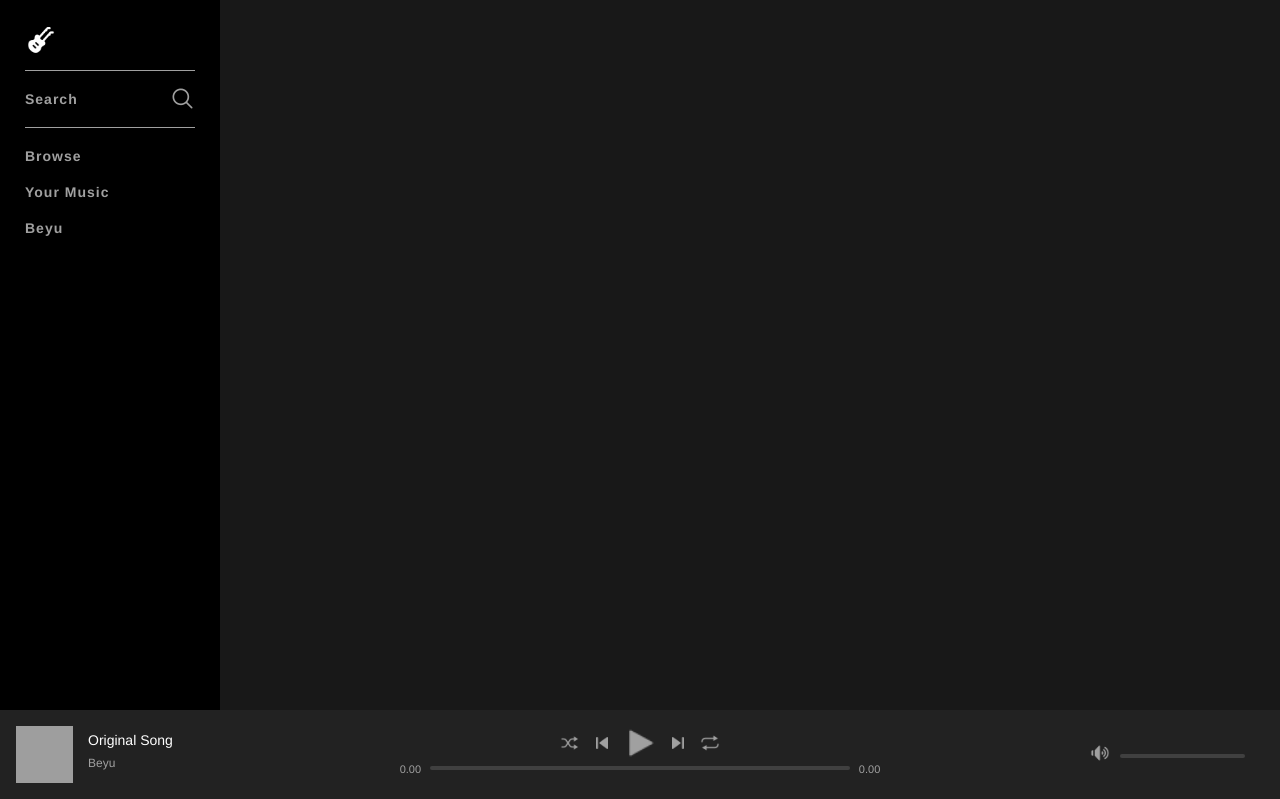
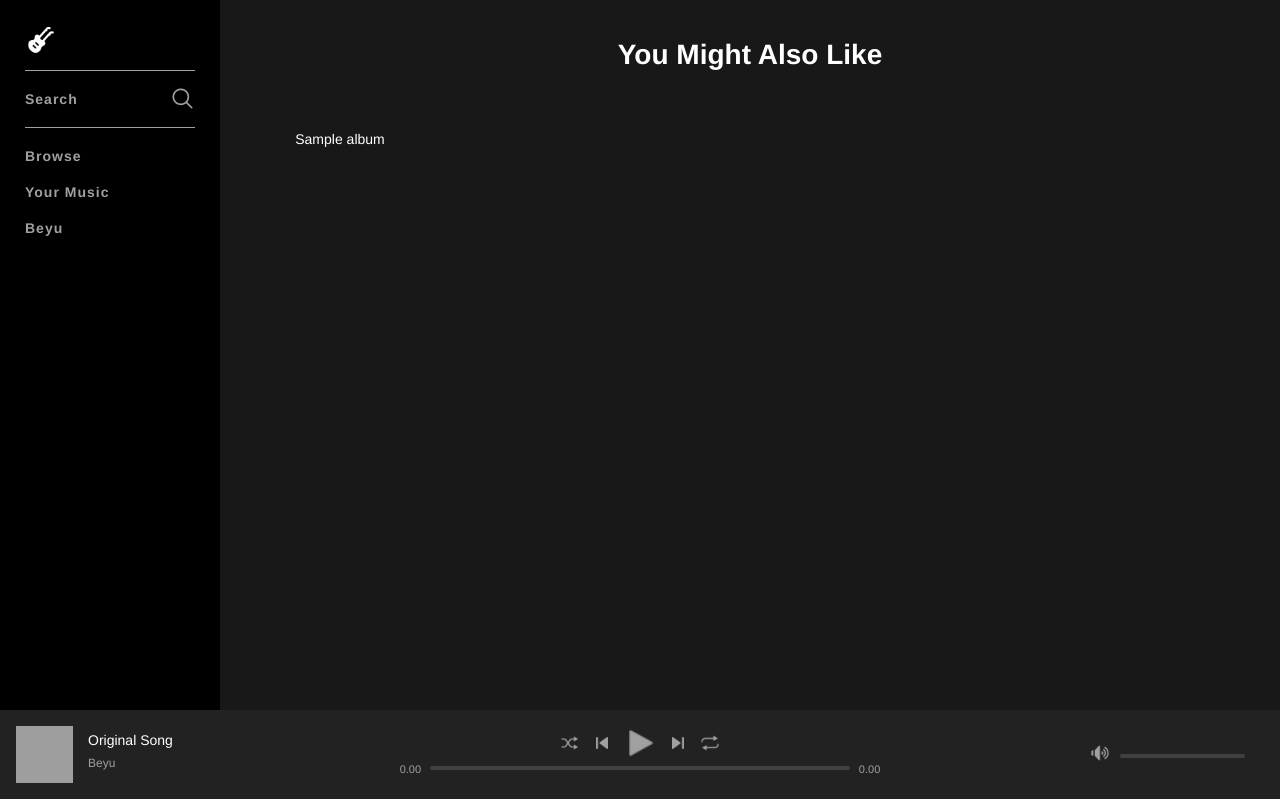
Before and after one commit to alexpich/SoundTunes, a PHP site: page / in a window 1280 px wide. Shown: the top 799 px of the page. Run offline with PHP 8.4, Linux system fonts and the light colour scheme; the visitor is signed in with stand-in values (Sample User, id 1); tables that the repository leaves empty or names only in its code hold one stand-in row (values such as "Sample post"); data that the repository does not hold is empty; grey boxes are pictures that could not be loaded.

Commit message:
Styled album titles

```diff
--- a/assets/css/style.css
+++ b/assets/css/style.css
@@ -220,3 +220,30 @@
 #mainContent {
   padding: 0 20px;
 }
+
+.pageHeadingBig {
+  padding: 20px;
+  text-align: center;
+}
+
+.gridViewItem {
+  display: inline-block;
+  margin-right: 20px;
+  width: 29%;
+  max-width: 200px;
+  min-width: 150px;
+  margin-bottom: 20px;
+}
+
+.gridViewItem img {
+  width: 100%;
+}
+
+.gridViewInfo {
+  font-weight: 300;
+  text-align: center;
+  padding: 5px 0;
+  text-overflow: ellipsis;
+  overflow: hidden;
+  white-space: nowrap;
+}
--- a/index.php
+++ b/index.php
@@ -1,3 +1,25 @@
 <?php include("includes/header.php") ?>
 
+<h1 class="pageHeadingBig">You Might Also Like</h1>
+
+<div class="gridViewContainer">
+	<?php
+	$albumQuery = mysqli_query($con, "SELECT * FROM albums ORDER BY RAND()");
+
+	while ($row = mysqli_fetch_array($albumQuery)) {
+
+
+		echo "<div class='gridViewItem'>
+						<img src='" . $row['artworkPath'] . "'>
+
+						<div class='gridViewInfo'>"
+							. $row['title'] .
+						"</div>
+
+					</div>";
+	}
+	?>
+</div>
+
+
 <?php include("includes/footer.php") ?>
```
